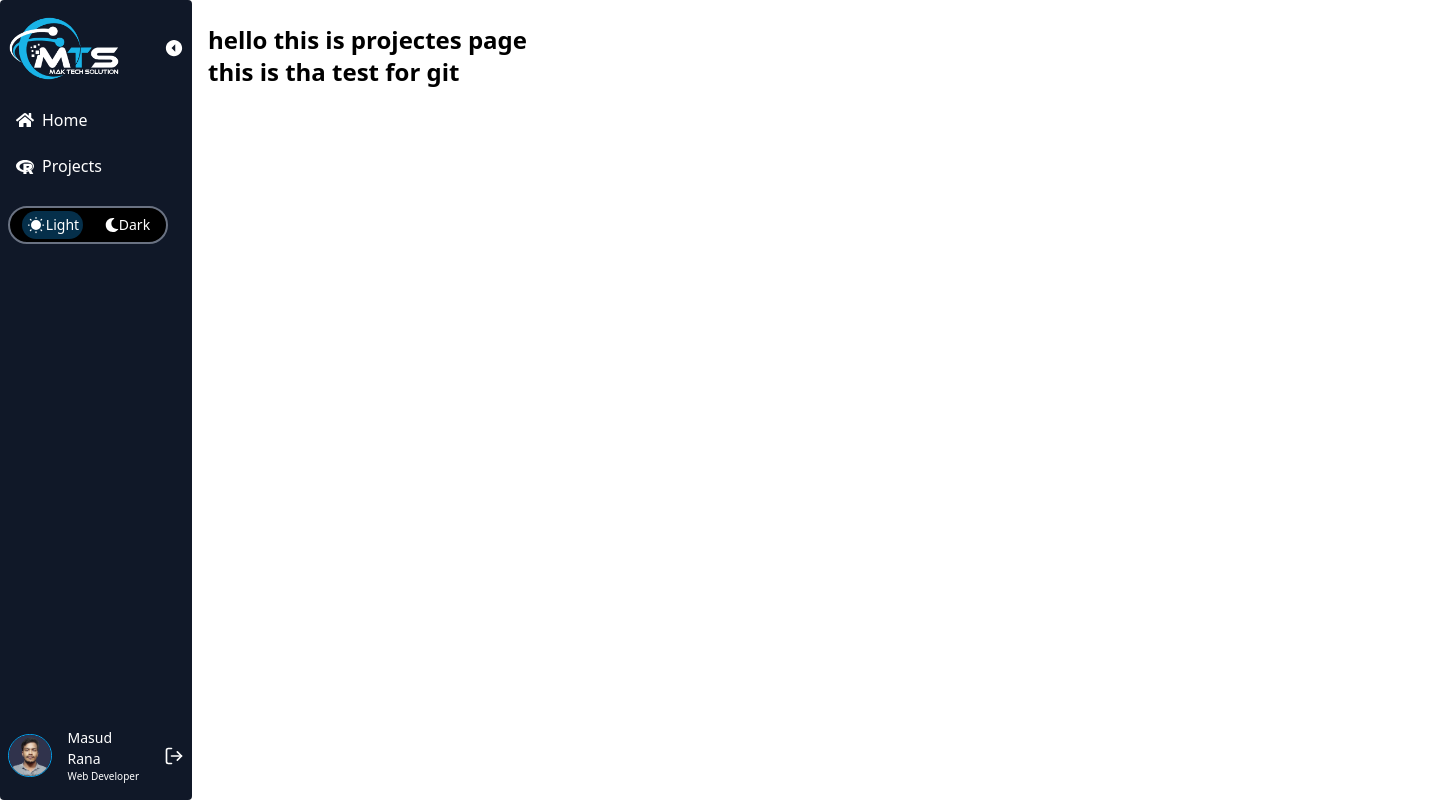
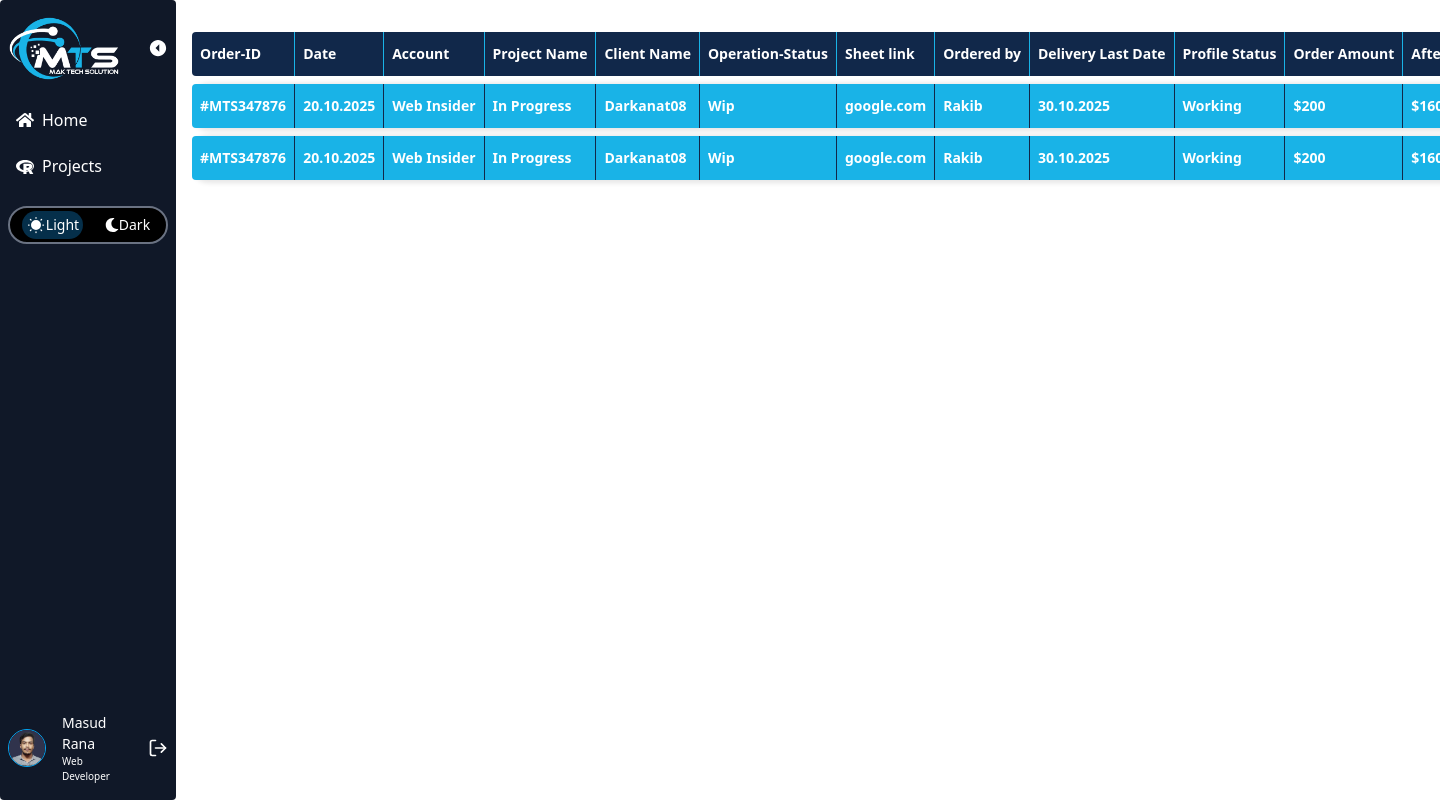
Before and after one commit to MTS-Services/mts-frontend, a React (Vite) app: page /dashboard/projects in a window 1280 px wide. Shown: the whole page, 1456 px wide, since content can reach past the window. Built offline with nearby package versions, Linux system fonts and the light colour scheme.

Commit message:
Project table add

```diff
--- a/src/index.css
+++ b/src/index.css
@@ -8,7 +8,7 @@
   --color-primary: rgb(25, 179, 231);
   --color-secondary: rgb(17, 40, 74);
   --color-accent: rgb(255, 255, 255);
-  --color-background: rgb(15, 15, 15);
+  --color-background: rgb(16,24,40);
   --color-border-color: rgb(133, 119, 0);
   --shadow-box-style: 1px 1px 5px 2px rgb(0 0 0 / 0.1);
   --shadow-btn-style: 2px 2px 0px 2px rgb(0 0 0 / 0.1);
--- a/src/layouts/DashBoard/UserDashBoard/Projects.tsx
+++ b/src/layouts/DashBoard/UserDashBoard/Projects.tsx
@@ -1,12 +1,62 @@
-import React from 'react'
-
 const Projects = () => {
   return (
-    <div>
-        <h2>hello this is projectes page </h2>
-        <h2>this is tha test  for git </h2>
+    <div className="w-full overflow-x-auto">
+      <table className="w-full min-w-max border-separate border-spacing-y-2 text-left">
+        <thead>
+          <tr className="bg-secondary text-white text-sm rounded-2xl">
+            <th className="px-2 py-3 rounded-tl-sm rounded-bl-sm">Order-ID</th>
+            <th className="px-2 py-3 border-x border-primary">Date</th>
+            <th className="px-2 py-3 border-r border-primary">Account</th>
+            <th className="px-2 py-3 border-r border-primary">Project Name</th>
+            <th className="px-2 py-3 border-r border-primary">Client Name</th>
+            <th className="px-2 py-3 border-r border-primary">Operation-Status</th>
+            <th className="px-2 py-3 border-r border-primary">Sheet link</th>
+            <th className="px-2 py-3 border-r border-primary">Ordered by</th>
+            <th className="px-2 py-3 border-r border-primary">Delivery Last Date</th>
+            <th className="px-2 py-3 border-r border-primary">Profile Status</th>
+            <th className="px-2 py-3 border-r border-primary">Order Amount</th>
+            <th className="px-2 py-3 border-r border-primary">After Fiverr</th>
+            <th className="px-2 py-3 border-r border-primary">Bonus</th>
+            <th className="px-2 py-3 border-r border-primary rounded-tr-sm rounded-br-sm">Status</th>
+          </tr>
+        </thead>
+        <tbody>
+          <tr className="bg-primary text-white text-sm rounded-2xl shadow-box-style hover:shadow-box-style hover:shadow-border-color transition-all duration-300 ease-in-out transform">
+            <td className="px-2 py-3 rounded-tl-sm rounded-bl-sm">#MTS347876</td>
+            <td className="px-2 py-3 border-x border-secondary">20.10.2025</td>
+            <td className="px-2 py-3 border-r border-secondary">Web Insider</td>
+            <td className="px-2 py-3 border-r border-secondary">In Progress</td>
+            <td className="px-2 py-3 border-r border-secondary">Darkanat08</td>
+            <td className="px-2 py-3 border-r border-secondary">Wip</td>
+            <td className="px-2 py-3 border-r border-secondary">google.com</td>
+            <td className="px-2 py-3 border-r border-secondary">Rakib</td>
+            <td className="px-2 py-3 border-r border-secondary">30.10.2025</td>
+            <td className="px-2 py-3 border-r border-secondary">Working</td>
+            <td className="px-2 py-3 border-r border-secondary">$200</td>
+            <td className="px-2 py-3 border-r border-secondary">$160</td>
+            <td className="px-2 py-3 border-r border-secondary">0</td>
+            <td className="px-2 py-3 border-r border-secondary rounded-tr-sm rounded-br-sm">5</td>
+          </tr>
+          <tr className="bg-primary text-white text-sm rounded-2xl shadow-box-style hover:shadow-box-style hover:shadow-border-color transition-all duration-300 ease-in-out transform">
+            <td className="px-2 py-3 rounded-tl-sm rounded-bl-sm">#MTS347876</td>
+            <td className="px-2 py-3 border-x border-secondary">20.10.2025</td>
+            <td className="px-2 py-3 border-r border-secondary">Web Insider</td>
+            <td className="px-2 py-3 border-r border-secondary">In Progress</td>
+            <td className="px-2 py-3 border-r border-secondary">Darkanat08</td>
+            <td className="px-2 py-3 border-r border-secondary">Wip</td>
+            <td className="px-2 py-3 border-r border-secondary">google.com</td>
+            <td className="px-2 py-3 border-r border-secondary">Rakib</td>
+            <td className="px-2 py-3 border-r border-secondary">30.10.2025</td>
+            <td className="px-2 py-3 border-r border-secondary">Working</td>
+            <td className="px-2 py-3 border-r border-secondary">$200</td>
+            <td className="px-2 py-3 border-r border-secondary">$160</td>
+            <td className="px-2 py-3 border-r border-secondary">0</td>
+            <td className="px-2 py-3 border-r border-secondary rounded-tr-sm rounded-br-sm">5</td>
+          </tr>
+        </tbody>
+      </table>
     </div>
-  )
-}
+  );
+};
 
-export default Projects
+export default Projects;
--- a/src/layouts/DashBoard/UserDashBoard/UserDashBoard.tsx
+++ b/src/layouts/DashBoard/UserDashBoard/UserDashBoard.tsx
@@ -50,7 +50,7 @@ const UserDashBoard = () => {
               key={index}
               className={`group cursor-pointer relative p-2 flex items-center rounded-lg text-xl my-2
                 ${location.pathname === item.path ? "bg-[#19B3E7]" : ""}
-                hover:bg-[#19B3E7] hover:scale-105 hover:shadow-lg transition-all duration-300 ease-in-out transform`}
+                hover:bg-primary hover:scale-105 hover:shadow-lg transition-all duration-300 ease-in-out transform`}
             >
               <div className="flex items-center space-x-2">
                 <span className="text-[18px]">{item.icon}</span>
```
